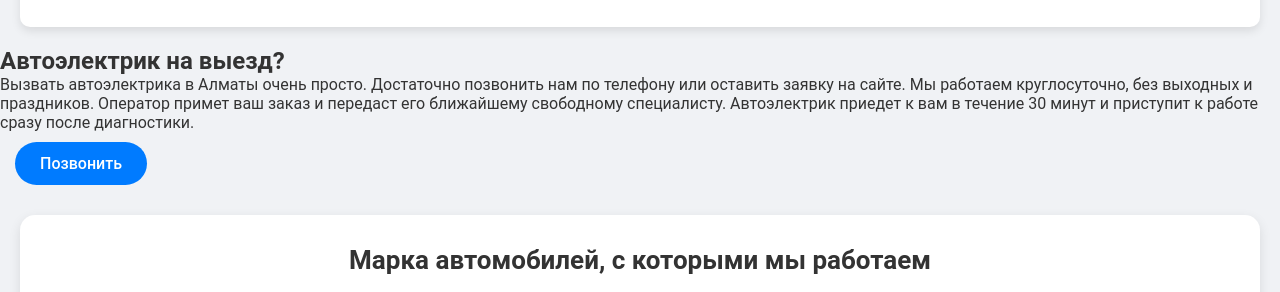
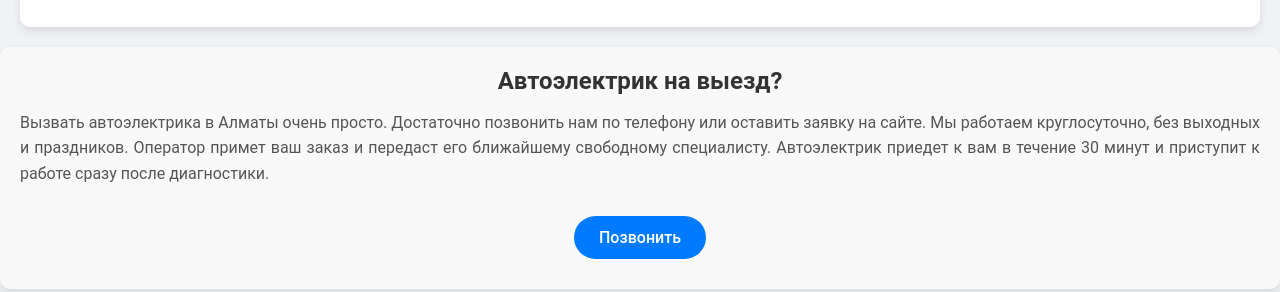
Before and after one commit to Ibro2002-art/my-project-autoelectric, a plain HTML site: page index.html in a window 1280 px wide. Shown: the part 1556-1848 px from the top of the page. Drawn offline with Linux system fonts and the light colour scheme; a script that the page names is missing.

Commit message:
Update styles.css

```diff
--- a/styles.css
+++ b/styles.css
@@ -115,6 +115,7 @@ header {
 }
 
 .call-button {
+
     background-color: #007bff;
 
 
@@ -432,3 +433,43 @@ header {
         height: auto;
     }
 }
+.call-service {
+    padding: 20px;
+    margin: 20px 0;
+    background-color: #f9f9f9; /* Лёгкий фон для выделения секции */
+    border-radius: 10px;
+    box-shadow: 0 4px 8px rgba(0, 0, 0, 0.1);
+    text-align: center; /* Центрирование текста и кнопки */
+}
+
+.call-service h2 {
+    font-size: 24px;
+    color: #333;
+    margin-bottom: 15px;
+}
+
+.call-service p {
+    font-size: 16px;
+    color: #555;
+    line-height: 1.6;
+    margin-bottom: 20px;
+    text-align: justify; /* Выравнивание текста по ширине */
+}
+
+.call-service .call-button {
+	display: inline-block;
+    margin: 10px 15px;
+    padding: 12px 25px;
+    border-radius: 30px;
+    text-decoration: none;
+    color: #ffffff;
+    font-weight: 500;
+    transition: background 0.3s ease;
+    position: relative;
+    z-index: 2;
+    background-color: #007bff;
+}
+
+.call-service .call-button:hover {
+    background-color: #45a049; /* Изменение цвета при наведении */
+}
```
